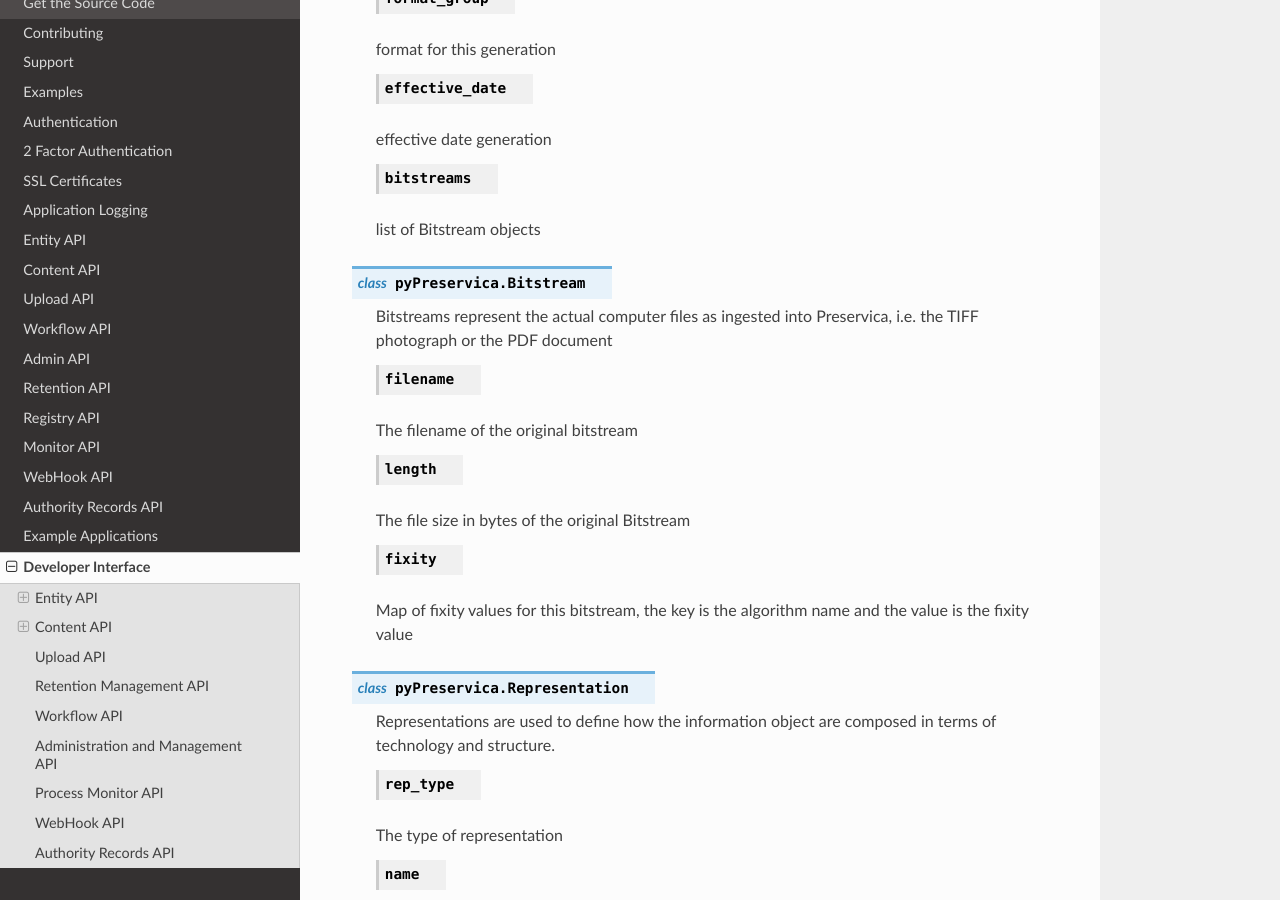
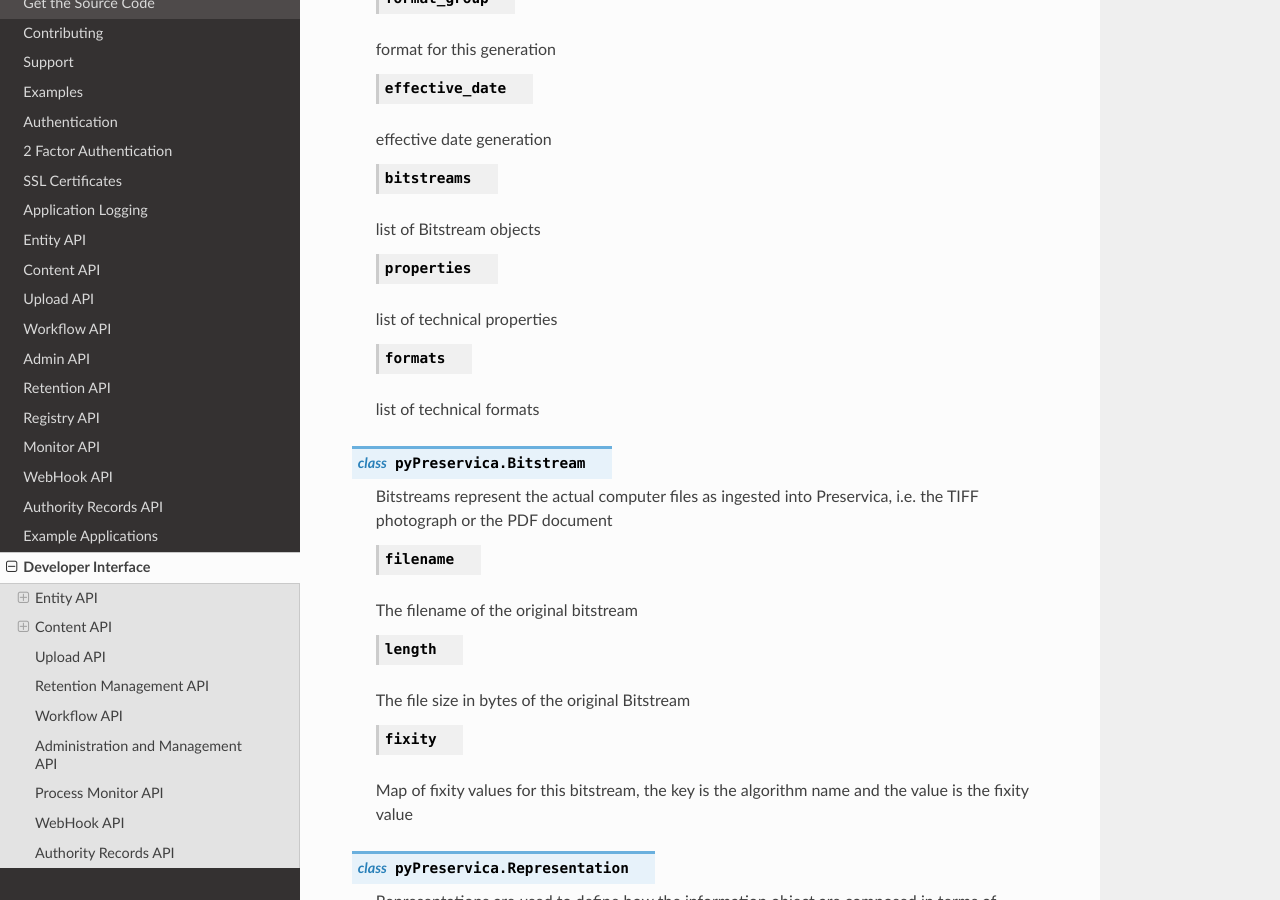
Before and after one commit to carj/pyPreservica, a Sphinx documentation site: the page built from docs/api.rst, in a window 1280 px wide and 900 px high, scrolled down 684 px. Built offline with Sphinx 7.4.7 and the Read the Docs theme 2.0.0, drawn with Linux system fonts in a browser that asks for light colours.

Commit message:
update documentation for Generation Object

```diff
--- a/docs/api.rst
+++ b/docs/api.rst
@@ -452,6 +452,15 @@
 
     list of Bitstream objects
 
+    .. py:attribute:: properties
+
+    list of technical properties
+
+    .. py:attribute:: formats
+
+    list of technical formats
+
+
 
 .. py:class:: Bitstream
 
```
